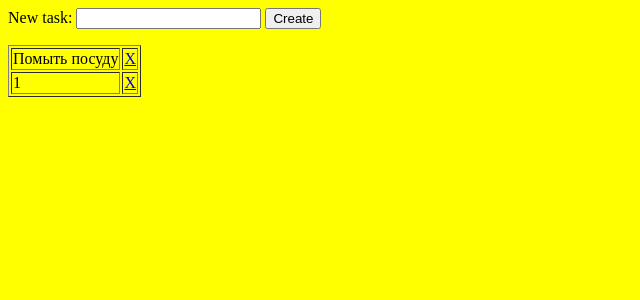
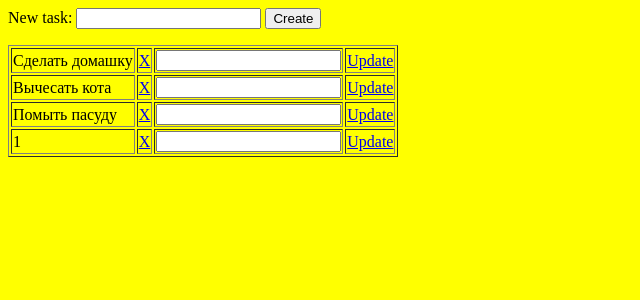
Before and after one commit to KUPASH/php_first_homework, a PHP site: page /?task=1 in a window 1280 px wide. Shown: the top 300 px of the page, without its empty margins (0-640 px from the left). Run offline with PHP 8.4, Linux system fonts and the light colour scheme.

Commit message:
second commit

```diff
--- a/index.php
+++ b/index.php
@@ -25,23 +25,25 @@
     }
     $handle = fopen('tasks.txt', 'r');
     echo '<table border="1">';
-    $counter = 1;
+    $counter = 0;
+    $counter1 = 0;
     while(($b = fgets($handle)) !== false) {
         echo '<tr><td>'.$b.'</td>
-                  <td><a href="redirect.php?id='.$counter++.'">X</a></td></tr>';
+                  <td><a href="redirect.php?id='.$counter++.'">X</a></td>
+                  <td><input name="update"></td>
+                  <td><a href="update.php?id='.$counter1++.'">Update</a></td></tr>';
 
     }
     echo '</table>';
     fclose($handle);
 
-    $num_string = 1;
-    $file = file('tasks.txt');
-    unset($file[$num_string]);
-    file_put_contents('tasks.txt', implode("", $file) );
+
+
 
 
 
 
     ?>
+
 </body>
 </html>
--- a/redirect.php
+++ b/redirect.php
@@ -1,4 +1,7 @@
 <?php
 
-
+$num_string = $_GET['id'];
+$file = file('tasks.txt');
+unset($file[$num_string]);
+file_put_contents('tasks.txt', implode("", $file) );
 header('Location: index.php');
--- a/tasks.txt
+++ b/tasks.txt
@@ -1 +1,3 @@
-Помыть посуду
+Сделать домашку
+Вычесать кота
+Помыть пасуду
```
